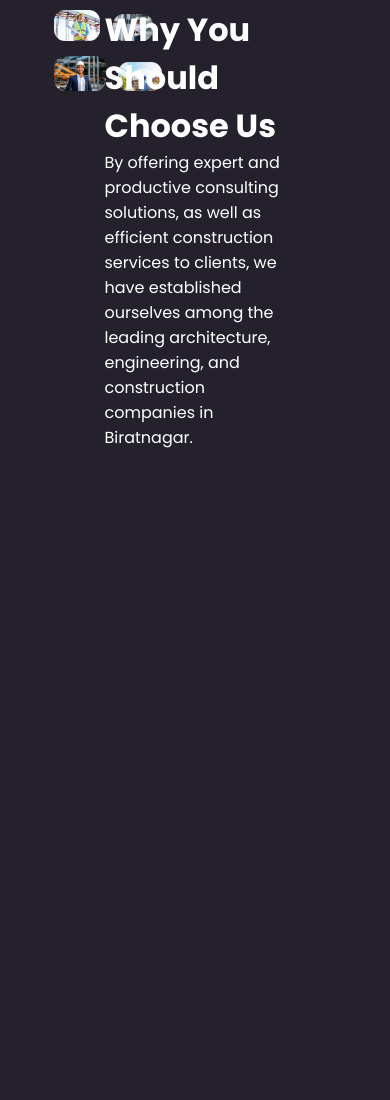
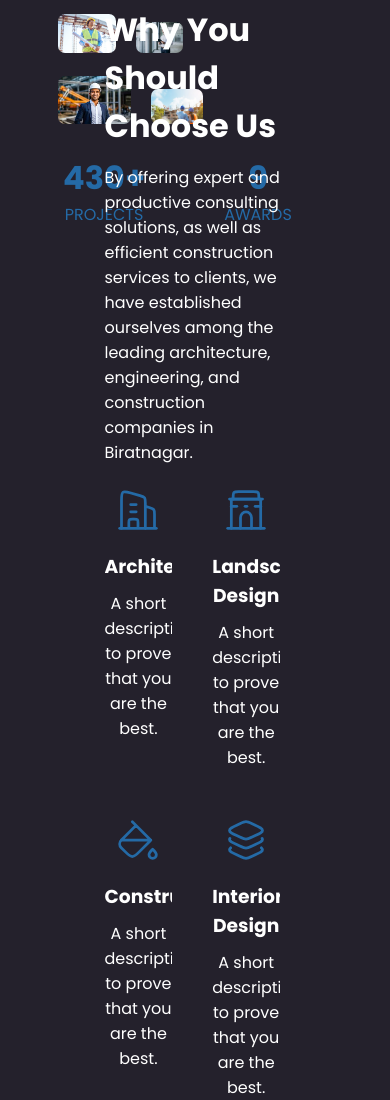
Before and after one commit to 4ge101/construction_website, a plain HTML site: page index.html in a window 390 px wide. Shown: the part 784-1884 px from the top of the page. Before the commit the page ends 1234 px from the top, so only its background shows below. Drawn offline with Linux system fonts and the light colour scheme.

Commit message:
making responsive head

```diff
--- a/index.html
+++ b/index.html
@@ -9,6 +9,7 @@
     <link rel="stylesheet" href="https://cdnjs.cloudflare.com/ajax/libs/font-awesome/6.6.0/css/all.min.css"
         integrity="sha512-Kc323vGBEqzTmouAECnVceyQqyqdsSiqLQISBL29aUW4U/M7pSPA/gEUZQqv1cwx4OnYxTxve5UMg5GT6L4JJg=="
         crossorigin="anonymous" referrerpolicy="no-referrer" />
+    <link rel="shortcut icon" href="favicon.ico" type="image/x-icon">
 </head>
 
 <body>
@@ -36,7 +37,7 @@
         <div class="nav hide-on-bigscreen">
             <div class="links">
                 <div class="link">
-                    <a href="">Home</a>
+                    <a href="index.html">Home</a>
                 </div>
                 <div class="link">
                     <a href="">About Us</a>
@@ -86,15 +87,50 @@
             <h1>Why You Should Choose Us</h1>
             <span>By offering expert and productive consulting solutions, as well as efficient construction services to
                 clients, we have established ourselves among the leading architecture, engineering, and construction
-                companies in Biratnagar.</span>
+                companies in Biratnagar.
+            </span>
+            <div class="facilitie-container">
+                <div class="facilitie">
+                    <img src="assets/icons/building-03-stroke-rounded.svg">
+                    <h3>Architecture</h3>
+                    <span>A short description to prove that you are the best.</span>
+                </div>
+                <div class="facilitie">
+                    <img src="assets/icons/india-gate-stroke-rounded.svg">
+                    <h3>Landscape Design</h3>
+                    <span>A short description to prove that you are the best.</span>
+                </div>
+                <div class="facilitie">
+                    <img src="assets/icons/paint-bucket-stroke-rounded.svg">
+                    <h3>Construction</h3>
+                    <span>A short description to prove that you are the best.</span>
+                </div>
+                <div class="facilitie">
+                    <img src="assets/icons/layers-01-stroke-rounded.svg">
+                    <h3>Interior Design</h3>
+                    <span>A short description to prove that you are the best.</span>
+                </div>
+            </div>
         </div>
-        <div class="image-box1">
-            <img style="width: 16%;" src="assets/images/civil-engineer-img1.jpg" alt="civil-engineer image">
-            <img style="width: 14%;" src="assets/images/images-construction2.jpeg" alt="civil-engineer image">
+        <div class="image-box-wrapper">
+            <div class="image-box1">
+                <img style="width: 20%;" src="assets/images/civil-engineer-img1.jpg" alt="civil-engineer image">
+                <img style="width: 16%;" src="assets/images/images-construction2.jpeg" alt="civil-engineer image">
+            </div>
+            <div class="image-box2">
+                <img style="width: 25%;" src="assets/images/images-construction3.jpeg" alt="civil-engineer image">
+                <img style="width: 18%;" src="assets/images/images-construction4.jpeg" alt="civil-engineer image">
+            </div>
         </div>
-        <div class="image-box2">
-            <img style="width: 18%;" src="assets/images/images-construction3.jpeg" alt="civil-engineer image">
-            <img style="width: 15%;" src="assets/images/images-construction4.jpeg" alt="civil-engineer image">
+        <div class="award-container">
+            <div class="project">
+                <h1>430+</h1>
+                <span>PROJECTS</span>
+            </div>
+            <div class="award">
+                <h1>9</h1>
+                <span>AWARDS</span>
+            </div>
         </div>
     </div>
 
--- a/style.css
+++ b/style.css
@@ -5,6 +5,11 @@
     padding: 0;
     font-family: "Poppins", sans-serif;
     overflow-x: hidden;
+}
+
+::selection {
+    background-color: var(--primary-color);
+    color: var(--default-color);
 }
 
 :root {
@@ -284,7 +289,7 @@ nav ul li a {
 
 .image-container img {
     border-radius: 15px;
-    padding: 4px 4px;
+    padding: 8px 8px;
 }
 
 .image-title {
@@ -292,6 +297,8 @@ nav ul li a {
     width: 45%;
     position: absolute;
     right: 110px;
+    display: grid;
+    gap: 15px;
 }
 
 @media (max-width: 700px) {
@@ -358,3 +365,22 @@ nav ul li a {
         left: 70px;
     }
 }
+
+.facilitie-container {
+    display: grid;
+    grid-template-columns: 1fr 1fr;
+    gap: 40px;
+    text-align: center;
+}
+
+.facilitie-container h3 {
+    padding: 5px 0 10px;
+}
+
+.award-container {
+    color: var(--tertiary-color);
+    display: flex;
+    gap: 30%;
+    padding: 15px 13px;
+  text-align: center;
+}
```
Also changed, not shown: assets/icons/building-03-stroke-rounded.svg (added), assets/icons/india-gate-stroke-rounded.svg (added), assets/icons/layers-01-stroke-rounded.svg (added), assets/icons/paint-bucket-stroke-rounded.svg (added), favicon.ico (added).
